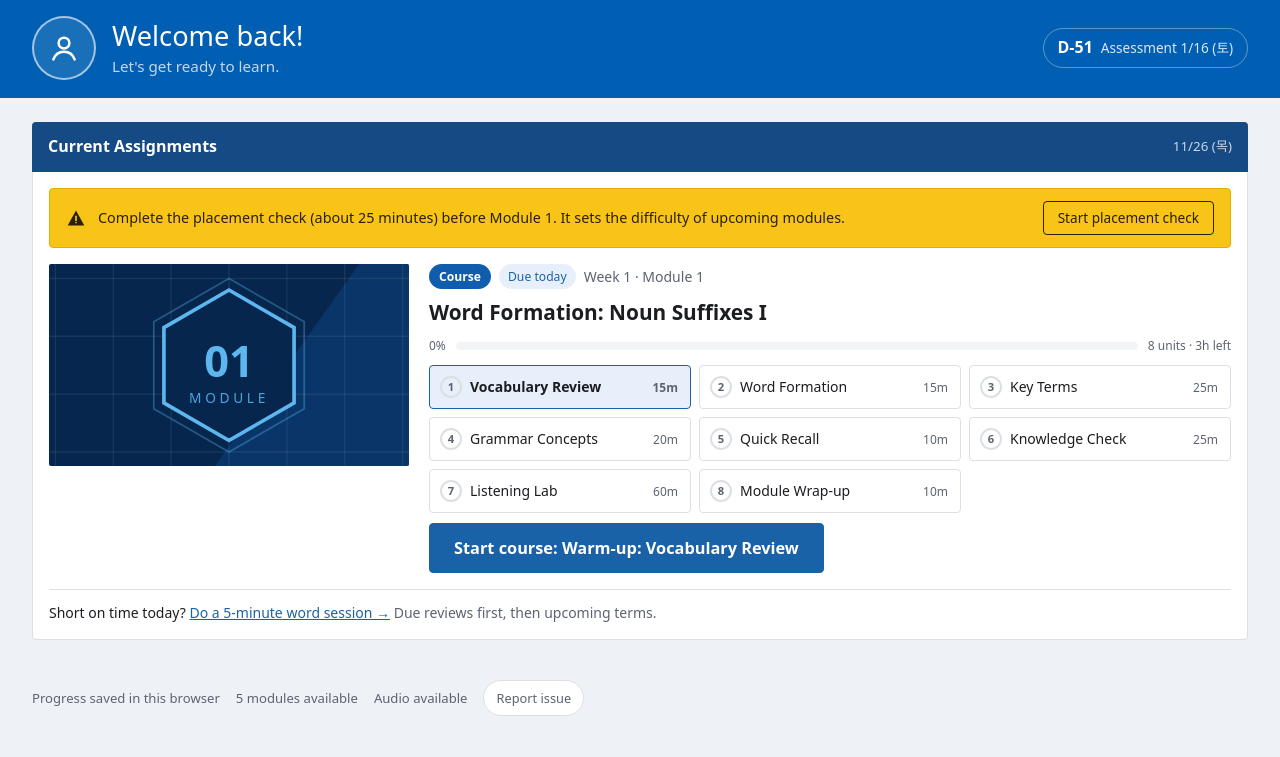
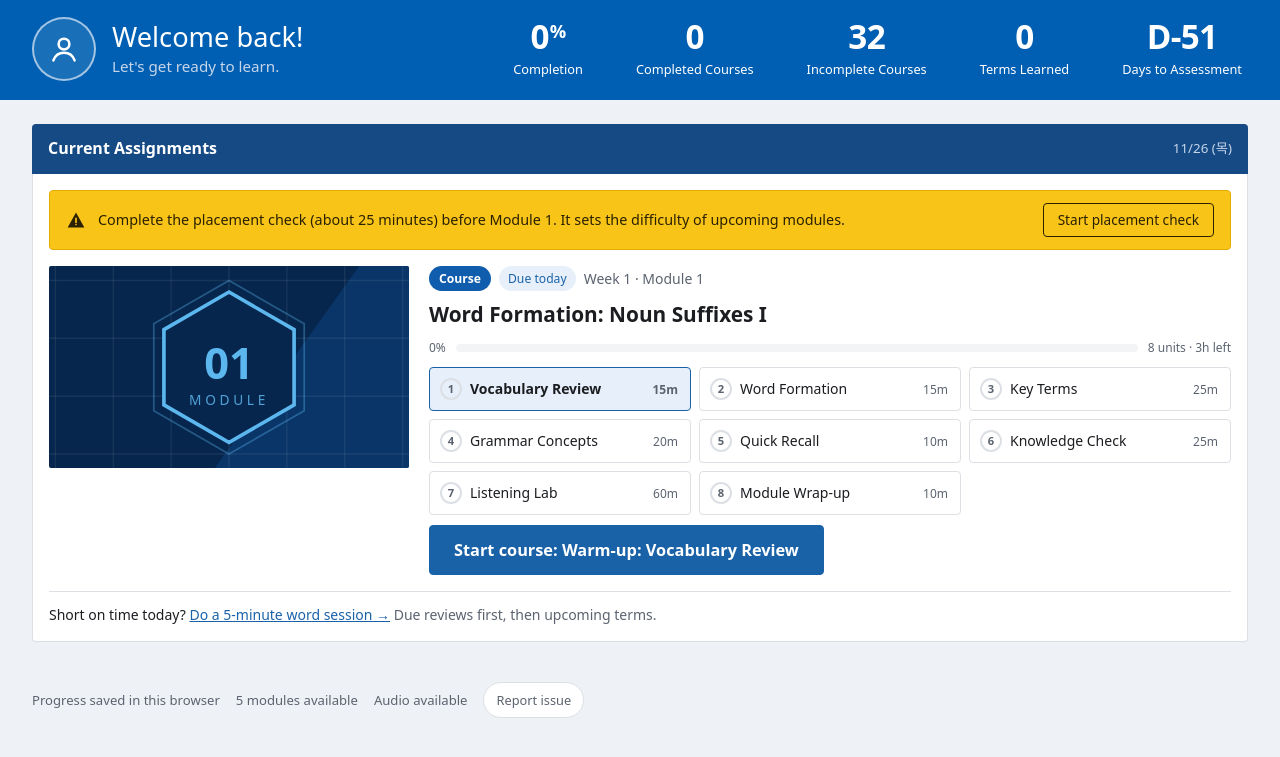
Before and after one commit to eunchacho/learning-hub, a plain HTML site: page index.html in a window 1280 px wide. Shown: the part 71-828 px from the top of the page. Drawn offline with Linux system fonts and the light colour scheme; a web font is replaced by a local one.

Commit message:
deploy: 2026-11-26 07:41
Co-Authored-By: Claude Opus 5.5 <noreply@anthropic.com>

```diff
--- a/index.html
+++ b/index.html
@@ -323,6 +323,13 @@ td.num,th.num{text-align:right;font-variant-numeric:tabular-nums}
 /* home */
 .home-top{background:var(--band2);color:var(--band2-text)}
 .home-top .wrap{display:flex;justify-content:space-between;align-items:center;gap:16px;padding-block:18px;flex-wrap:wrap;max-width:1080px}
+.kpis{display:flex;align-items:flex-end;gap:clamp(16px,3.2vw,48px);flex-wrap:wrap}
+.kpi{display:grid;justify-items:center;text-align:center;color:var(--band2-text);text-decoration:none;min-width:64px;border-radius:var(--radius-sm);padding:4px 6px}
+.kpi:hover{background:rgba(255,255,255,.1)}
+.kpi b{font-size:clamp(1.6rem,2.6vw,2.1rem);font-weight:700;line-height:1;letter-spacing:-.02em;font-variant-numeric:tabular-nums;white-space:nowrap}
+.kpi sup{font-size:.55em;vertical-align:top;position:relative;top:.1em;margin-left:1px}
+.kpi span{font-size:.8rem;line-height:1.3;margin-top:8px;white-space:nowrap}
+@media (max-width:700px){.kpis{width:100%;justify-content:space-between;gap:8px}.kpi{min-width:0}.kpi span{font-size:.72rem;white-space:normal}}
 .dchip{display:flex;align-items:baseline;gap:8px;padding:6px 14px;border-radius:999px;border:1px solid rgba(255,255,255,.35);color:var(--band2-text);text-decoration:none;font-size:.85rem;white-space:nowrap}
 .dchip b{font-size:1rem;font-variant-numeric:tabular-nums}
 .dchip span{opacity:.85}
@@ -1330,6 +1337,22 @@ function homeNotice(nm) {
   if (e && e.type === 'weekend') return notice(T('No module is scheduled today.', '주말이라 학습 일정이 없습니다. 공부하신다면 복습 · 오답 위주로 하세요.'), `<a class="btn" href="#review">${T('Practice', '복습')}</a>`, 'info');
   return '';
 }
+/* Header metrics, read left to right: how far along, how much is done, how much is left, how long until the test. */
+function homeKpis() {
+  const ns = normals(), total = ns.length, dd = Math.max(0, diffDays(S.today, EXAM));
+  const done = ns.filter(e => modDone(e.day)).length;
+  const pctAll = total ? Math.round(ns.reduce((a, e) => a + coursePct(e.day), 0) / total) : 0;
+  const planned = ns.filter(e => e.date <= S.today).length, gap = done - planned;
+  const terms = Object.keys(S.srs).length;
+  const k = (val, sup, label, href, title) => `<a class="kpi" href="${href}" title="${esc(title || label)}"><b>${val}${sup ? `<sup>${sup}</sup>` : ""}</b><span>${esc(label)}</span></a>`;
+  return `<div class="kpis" role="list">
+    ${k(pctAll, "%", T("Completion", "진도율"), "#plan", T(`Plan: ${planned} of ${total} modules by today`, `오늘까지 계획 ${planned}개 · 완료 ${done}개 (${gap >= 0 ? "계획대로" : -gap + "개 밀림"})`))}
+    ${k(done, "", T("Completed Courses", "완료 모듈"), "#catalog")}
+    ${k(total - done, "", T("Incomplete Courses", "남은 모듈"), "#catalog")}
+    ${k(terms, "", T("Terms Learned", "등록 단어"), "#notes")}
+    ${k("D-" + dd, "", T("Days to Assessment", "시험까지"), "#plan", T("Assessment", "시험") + " " + md(EXAM))}
+  </div>`;
+}
 function viewHome() {
   const nm = nextModule(), dd = diffDays(S.today, EXAM), due = dueWords().length;
   const wrongOpen = dueWrong().length;
@@ -1355,7 +1378,7 @@ function viewHome() {
     <section class="home-top"><div class="wrap">
       <div class="welcome"><span class="avatar" aria-hidden="true"><svg viewBox="0 0 24 24" fill="none" stroke="currentColor" stroke-width="1.8" stroke-linecap="round"><circle cx="12" cy="8.5" r="3.8"/><path d="M4.5 20c1.3-3.6 4.2-5.4 7.5-5.4s6.2 1.8 7.5 5.4"/></svg></span>
         <div style="min-width:0"><h1>${T('Welcome back!', '오늘도 이어서 해 볼까요')}</h1><p>${T("Let's get ready to learn.", dayTypeText(entryOf(S.today)))}</p></div></div>
-      <a class="dchip" href="#plan" title="${T('View schedule', '일정 보기')}"><b>D-${Math.max(0, dd)}</b><span>${T('Assessment', '시험')} ${md(EXAM)} (${WD[pd(EXAM).getDay()]})</span></a>
+      ${homeKpis()}
     </div></section>
     <div class="wrap home-main">
       <div class="sec-strip"><span>${T('Current Assignments', '오늘 할 일')}</span><small>${md(S.today)} (${WD[pd(S.today).getDay()]})</small></div>
```
